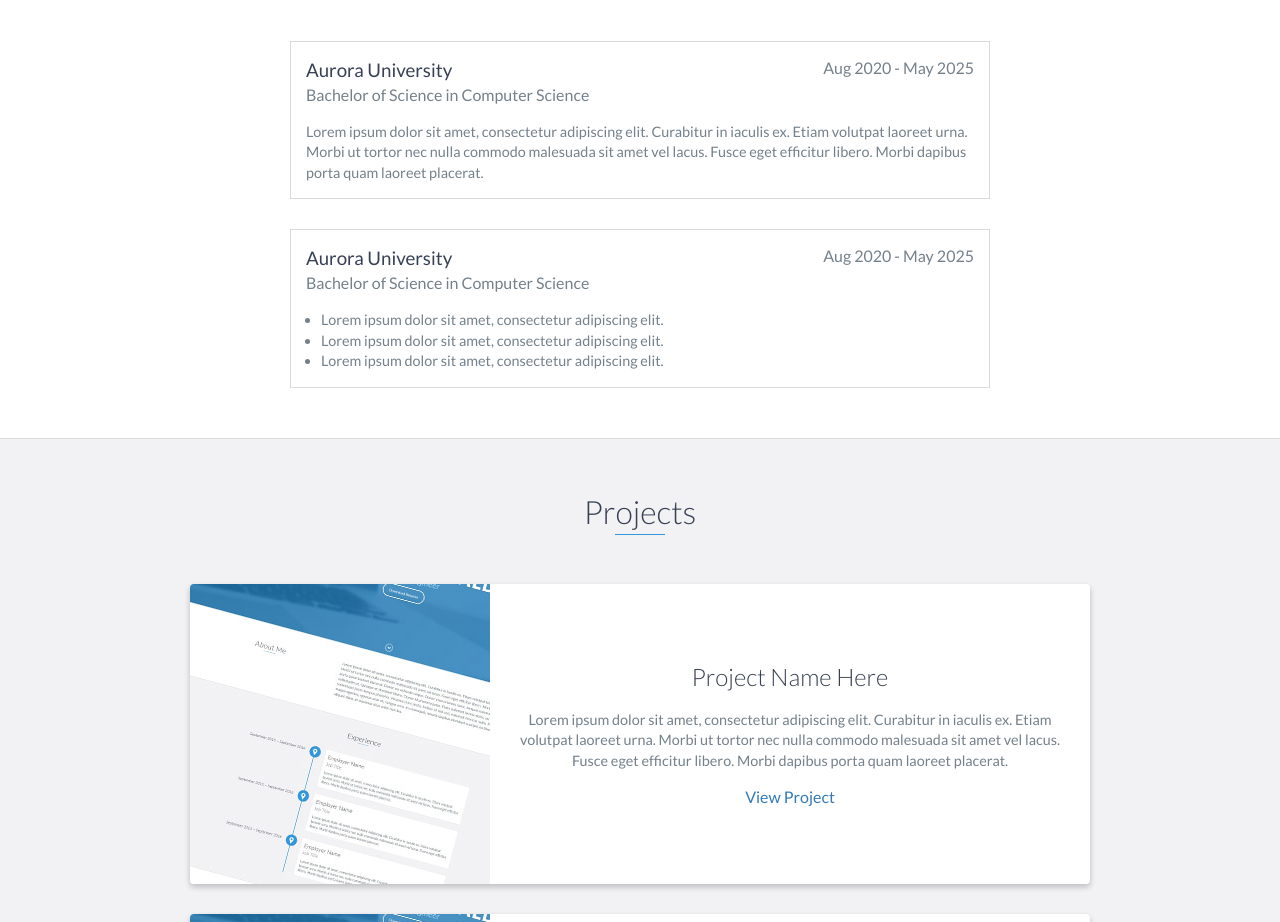
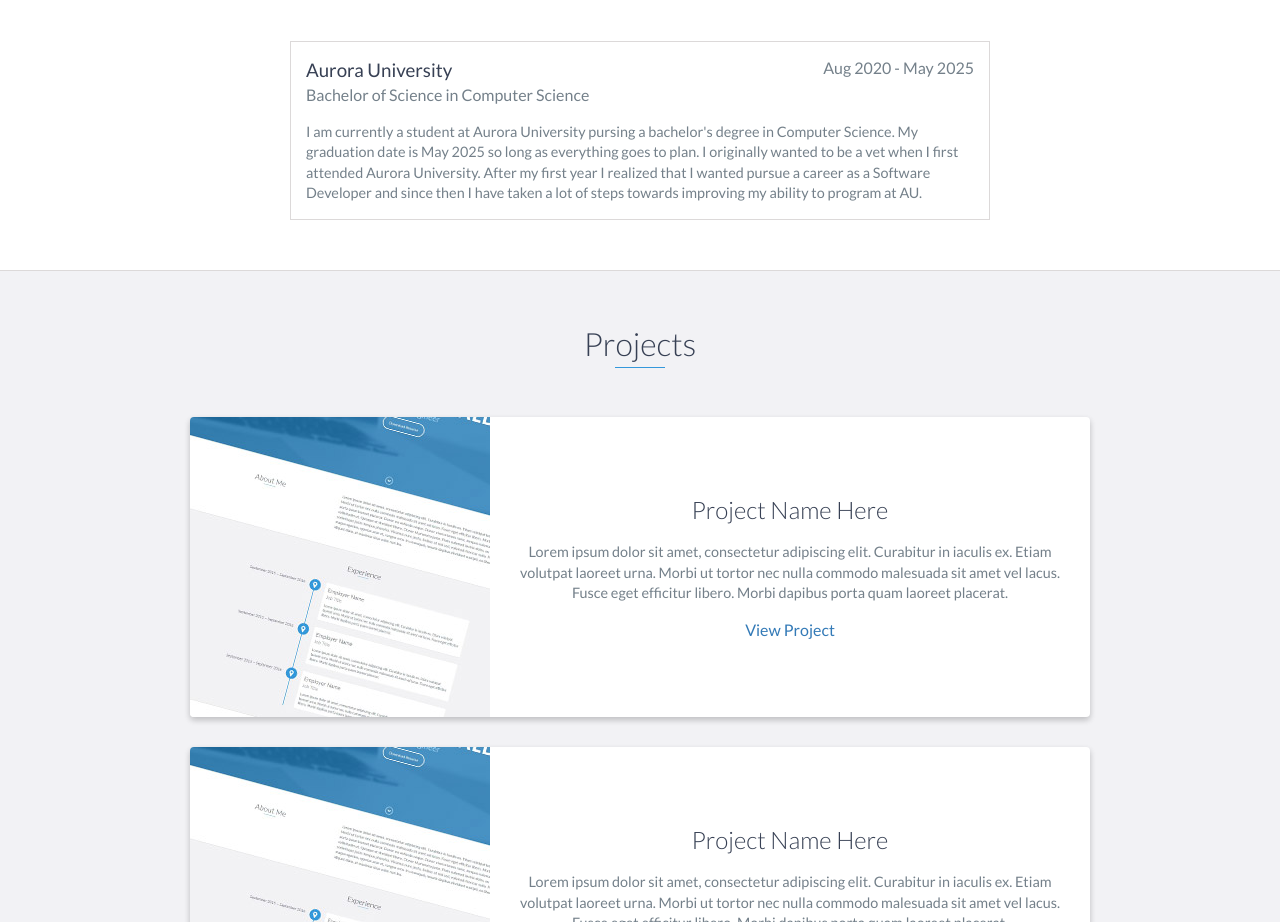
Before and after one commit to Andry20021/Andry20021.github.io, a website: page index.html in a window 1280 px wide. Shown: the part 1780-2702 px from the top of the page. Drawn offline with nearby package versions, Linux system fonts and the light colour scheme; files whose address does not match are found by name.

Commit message:
Update index.html

```diff
--- a/index.html
+++ b/index.html
@@ -73,7 +73,9 @@
                 </div>
                 <div class="col-md-8">
                     <p>
-                        I am a Computer Science student seeking an internship opportunity to utilize and develop skills in software engineering, development, and design. I want to apply what I've learned into a real-world setting and develop new strategies to tackle problems I may face in the future.
+                        I am a Computer Science student seeking an internship opportunity to utilize and develop skills
+                        in software engineering, development, and design. I want to apply what I've learned into a
+                        real-world setting and develop new strategies to tackle problems I may face in the future.
                     </p>
                 </div>
             </div>
@@ -124,27 +126,31 @@
             <span class="education-date">Aug 2020 - May 2025</span>
             <h4>Bachelor of Science in Computer Science</h4>
             <p>
-                Lorem ipsum dolor sit amet, consectetur adipiscing elit. Curabitur in iaculis ex. Etiam volutpat laoreet urna. Morbi ut tortor nec nulla commodo malesuada sit amet vel lacus. Fusce eget efficitur libero. Morbi dapibus porta quam laoreet placerat.
+                I am currently a student at Aurora University pursing a bachelor's degree in Computer Science.
+                My graduation date is May 2025 so long as everything goes to plan. I originally wanted to be a vet
+                when I first attended Aurora University. After my first year I realized that I wanted pursue a career
+                as a Software Developer and since then I have taken a lot of steps towards improving my ability to
+                program at AU.
             </p>
         </div>
         <!-- End .education-block -->
 
-        <div class="education-block">
-            <h3>Aurora University</h3>
-            <span class="education-date">Aug 2020 - May 2025</span>
-            <h4>Bachelor of Science in Computer Science</h4>
-            <ul>
-                <li>
-                    Lorem ipsum dolor sit amet, consectetur adipiscing elit.
-                </li>
-                <li>
-                    Lorem ipsum dolor sit amet, consectetur adipiscing elit.
-                </li>
-                <li>
-                    Lorem ipsum dolor sit amet, consectetur adipiscing elit.
-                </li>
-            </ul>
-        </div>
+<!--        <div class="education-block">-->
+<!--            <h3>Aurora University</h3>-->
+<!--            <span class="education-date">Aug 2020 - May 2025</span>-->
+<!--            <h4>Bachelor of Science in Computer Science</h4>-->
+<!--            <ul>-->
+<!--                <li>-->
+<!--                    Lorem ipsum dolor sit amet, consectetur adipiscing elit.-->
+<!--                </li>-->
+<!--                <li>-->
+<!--                    Lorem ipsum dolor sit amet, consectetur adipiscing elit.-->
+<!--                </li>-->
+<!--                <li>-->
+<!--                    Lorem ipsum dolor sit amet, consectetur adipiscing elit.-->
+<!--                </li>-->
+<!--            </ul>-->
+<!--        </div>-->
         <!-- End .education-block -->
     </div>
     <!-- End #education -->
@@ -231,7 +237,7 @@
                 <div class="col-sm-5 social">
                     <ul>
                         <li>
-                            <a href="https://github.com/" target="_blank"><i class="fa fa-github" aria-hidden="true"></i></a>
+                            <a href="https://github.com/andry20021" target="_blank"><i class="fa fa-github" aria-hidden="true"></i></a>
                         </li>
                         <li>
                             <a href="https://stackoverflow.com/" target="_blank"><i class="fa fa-stack-overflow" aria-hidden="true"></i></a>
```
